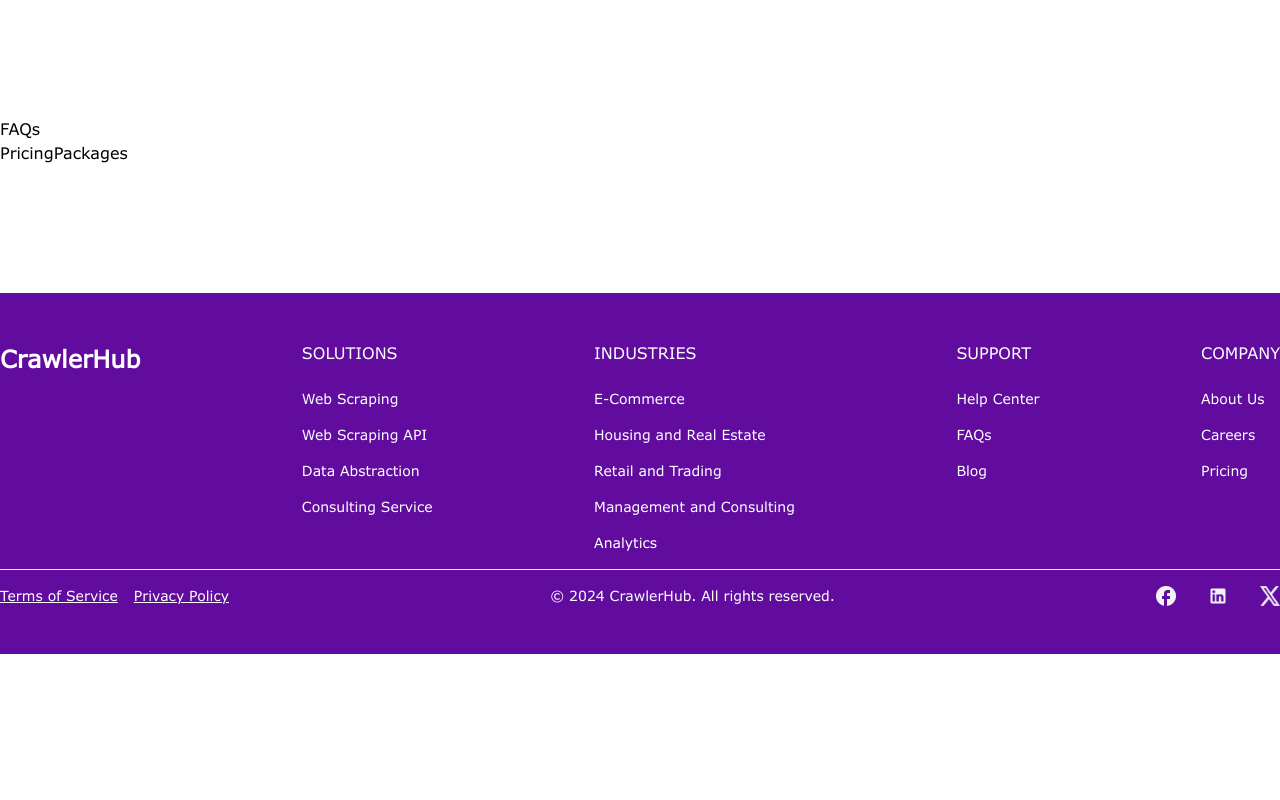
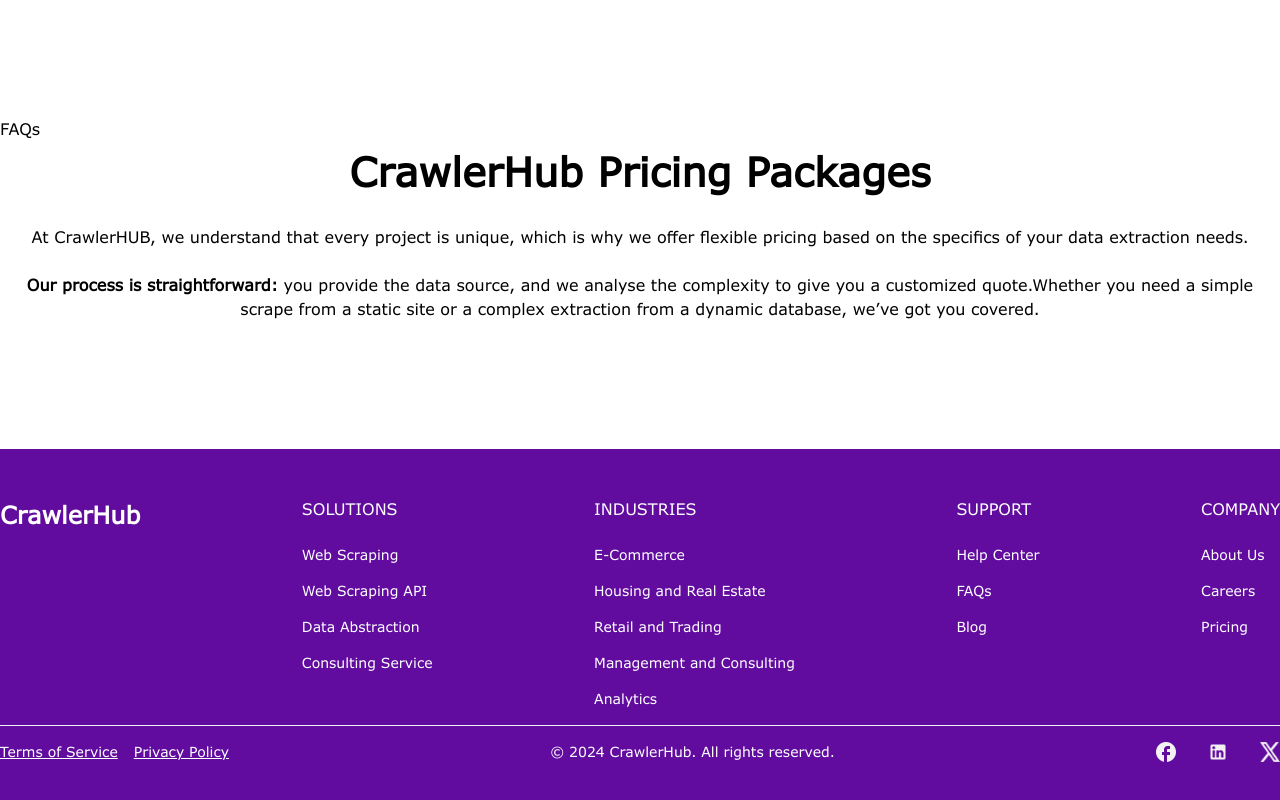
Before and after one commit to beecodeguy/crawlhub, a Next.js app: page /pricing in a window 1280 px wide. Shown: the part 1927-2727 px from the top of the page. Before the commit the page ends 2581 px from the top, so only its background shows below. Built offline with nearby package versions, Linux system fonts and the light colour scheme.

Commit message:
added content pricing packages

```diff
--- a/src/app/(webpage)/pricing/_components/PricingPackages.tsx
+++ b/src/app/(webpage)/pricing/_components/PricingPackages.tsx
@@ -1,7 +1,21 @@
 import React from "react";
 
 const PricingPackages = () => {
-  return <div>PricingPackages</div>;
+  return (
+    <div className="container mx-auto flex flex-col items-center gap-3">
+      <span className="typography-h2">CrawlerHub Pricing Packages</span>
+      <p className="typography-h5 text-center">
+        At CrawlerHUB, we understand that every project is unique, which is why
+        we offer flexible pricing based on the specifics of your data extraction
+        needs.<br />
+        <br />
+        <strong>Our process is straightforward:</strong> you provide the data
+        source, and we analyse the complexity to give you a customized
+        quote.Whether you need a simple scrape from a static site or a complex
+        extraction from a dynamic database, we’ve got you covered.
+      </p>
+    </div>
+  );
 };
 
 export default PricingPackages;
```
